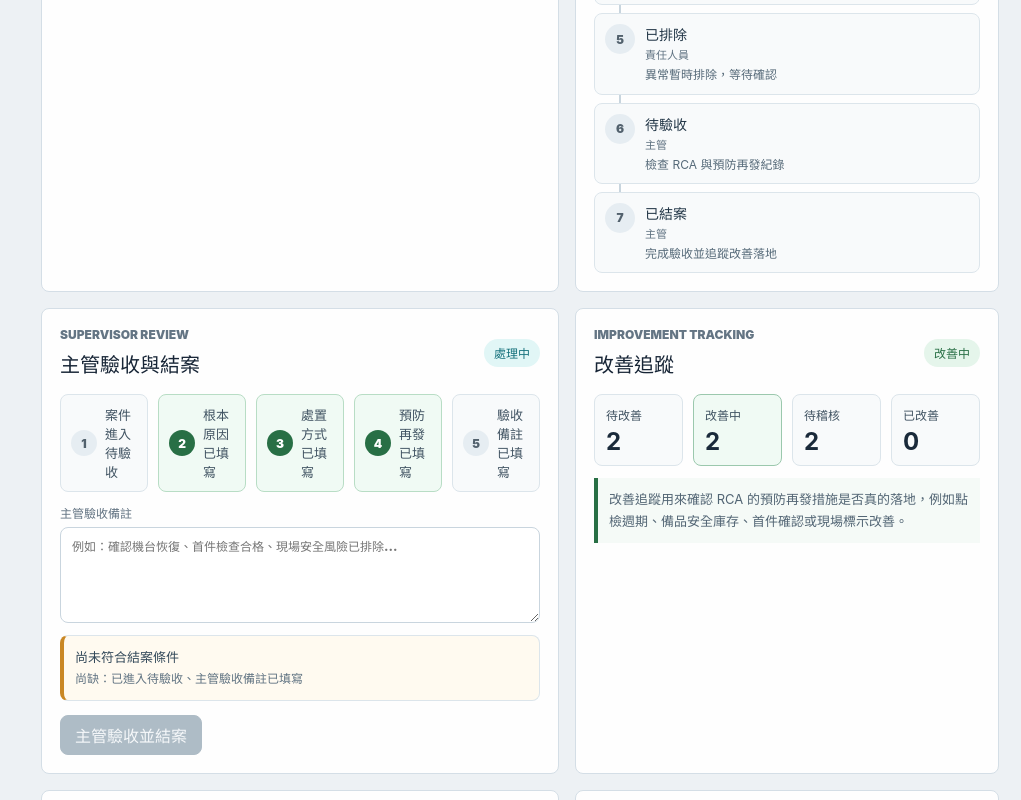
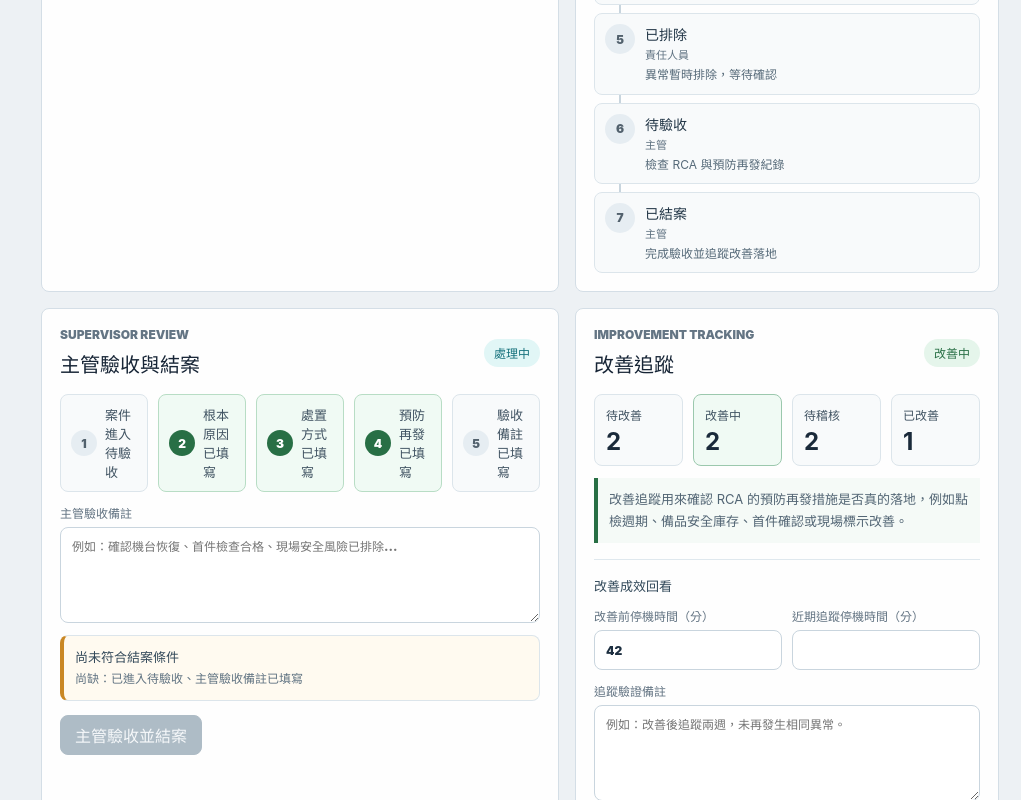
Before and after one commit to seanlu0503/factory-incident-dispatch-system, a React (Vite) app: page / in a window 1280 px wide. Shown: the part 2000-2800 px from the top of the page, without its empty margins (259-1280 px from the left). Built offline with nearby package versions, Linux system fonts and the light colour scheme.

Commit message:
Add improvement effectiveness tracking

```diff
--- a/src/App.jsx
+++ b/src/App.jsx
@@ -1,7 +1,7 @@
 import { useEffect, useMemo, useState } from "react";
 
 const statusFlow = ["待確認", "已派工", "處理中", "待料", "已排除", "待驗收", "已結案"];
-const STORAGE_KEY = "factory-incident-dispatch-system:v4";
+const STORAGE_KEY = "factory-incident-dispatch-system:v5";
 
 const severityMeta = {
   一般: { tone: "slate", score: 1, slaMinutes: 480 },
@@ -150,6 +150,32 @@ const initialIncidents = [
     reviewNote: "",
     improvementStatus: "改善中",
   },
+  {
+    id: "INC-260711-007",
+    time: "15:02",
+    line: "A 線",
+    machine: "CNC-03",
+    workOrder: "MO-260711-039",
+    type: "設備故障",
+    severity: "急件",
+    status: "已結案",
+    reporter: "林班長",
+    owner: "曾工程師",
+    downtime: 36,
+    description: "刀具壽命警示頻繁出現，造成加工站短暫停機與首件確認等待。",
+    cause: "刀具壽命參數未依材料批次調整，預警門檻設定過晚。",
+    action: "調整刀具壽命參數，完成首件確認並更新加工站設定。",
+    prevention: "每週回看刀具使用紀錄，材料批次變更時同步確認預警門檻。",
+    reviewNote: "連續兩週未再出現相同警示，抽查加工尺寸正常，主管驗收通過。",
+    improvementStatus: "已改善",
+    baselineDowntime: 36,
+    recentDowntime: 10,
+    followUpNote: "改善後兩週追蹤，同類警示造成的累計停機時間由 36 分降至 10 分。",
+    closure: {
+      result: "驗收通過，異常已排除",
+      closedAt: "07/11 15:48",
+    },
+  },
 ];
 
 const emptyDraft = {
@@ -293,6 +319,9 @@ function ensureHistory(incident) {
     reviewNote: "",
     improvementStatus: "待改善",
     closure: null,
+    baselineDowntime: incident.downtime ?? 0,
+    recentDowntime: null,
+    followUpNote: "",
     ...incident,
   };
 
@@ -335,6 +364,23 @@ function getClosureChecks(incident) {
     { label: "預防再發已填寫", complete: Boolean(incident.prevention?.trim()) },
     { label: "主管驗收備註已填寫", complete: Boolean(incident.reviewNote?.trim()) },
   ];
+}
+
+function getImprovementImpact(incident) {
+  const baseline = Number(incident.baselineDowntime);
+  const recent = incident.recentDowntime;
+  if (!Number.isFinite(baseline) || recent === null || recent === "") return null;
+
+  const latest = Number(recent);
+  if (!Number.isFinite(latest)) return null;
+
+  const difference = baseline - latest;
+  return {
+    baseline,
+    latest,
+    difference,
+    rate: baseline > 0 ? Math.round((difference / baseline) * 100) : 0,
+  };
 }
 
 function loadIncidents() {
@@ -426,6 +472,23 @@ export function App() {
       acc[item.improvementStatus] = (acc[item.improvementStatus] ?? 0) + 1;
       return acc;
     }, {});
+  }, [incidents]);
+
+  const improvementAnalytics = useMemo(() => {
+    const completed = incidents.filter((item) => item.status === "已結案").length;
+    const active = incidents.filter((item) => item.improvementStatus !== "已改善").length;
+    const impacts = incidents.map(getImprovementImpact).filter(Boolean);
+    const reducedMinutes = impacts.reduce((sum, item) => sum + Math.max(item.difference, 0), 0);
+    const typeCounts = incidents.reduce((acc, item) => {
+      acc[item.type] = (acc[item.type] ?? 0) + 1;
+      return acc;
+    }, {});
+    const recurring = Object.entries(typeCounts)
+      .filter(([, count]) => count > 1)
+      .map(([label, count]) => ({ label, count }))
+      .sort((a, b) => b.count - a.count);
+
+    return { completed, active, impacts, reducedMinutes, recurring };
   }, [incidents]);
 
   function updateSelected(patch) {
@@ -543,6 +606,27 @@ export function App() {
     );
   }
 
+  function recordImprovementEffect() {
+    const impact = getImprovementImpact(selected);
+    if (!impact) return;
+
+    setIncidents((current) =>
+      current.map((item) =>
+        item.id === selected.id
+          ? appendHistory(
+              item,
+              createHistory({
+                action: "記錄改善成效",
+                actor: "主管",
+                status: item.status,
+                note: `近期停機 ${impact.latest} 分；相較改善前 ${impact.baseline} 分，${impact.difference >= 0 ? "減少" : "增加"} ${Math.abs(impact.difference)} 分。`,
+              }),
+            )
+          : item,
+      ),
+    );
+  }
+
   function resetDemo() {
     const restored = initialIncidents.map(ensureHistory);
     setIncidents(restored);
@@ -592,6 +676,7 @@ export function App() {
   const closureChecks = getClosureChecks(selected);
   const canClose = closureChecks.every((check) => check.complete) && selected.status !== "已結案";
   const remainingChecks = closureChecks.filter((check) => !check.complete);
+  const selectedImpact = getImprovementImpact(selected);
 
   return (
     <main className="app-shell">
@@ -610,6 +695,7 @@ export function App() {
           <a href="#rules">流程規則</a>
           <a href="#review">主管驗收</a>
           <a href="#improvement">改善追蹤</a>
+          <a href="#effectiveness">成效回看</a>
           <a href="#rca">RCA 紀錄</a>
           <a href="#analytics">異常分析</a>
         </nav>
@@ -993,6 +1079,48 @@ export function App() {
             <p className="improvement-note">
               改善追蹤用來確認 RCA 的預防再發措施是否真的落地，例如點檢週期、備品安全庫存、首件確認或現場標示改善。
             </p>
+            <div className="effectiveness-form">
+              <div className="effectiveness-heading">
+                <strong>改善成效回看</strong>
+                {selectedImpact && (
+                  <span className={selectedImpact.difference >= 0 ? "positive" : "negative"}>
+                    {selectedImpact.difference >= 0 ? "減少" : "增加"} {Math.abs(selectedImpact.difference)} 分
+                    {selectedImpact.baseline > 0 ? `（${Math.abs(selectedImpact.rate)}%）` : ""}
+                  </span>
+                )}
+              </div>
+              <div className="effectiveness-fields">
+                <label>
+                  改善前停機時間（分）
+                  <input
+                    type="number"
+                    min="0"
+                    value={selected.baselineDowntime ?? 0}
+                    onChange={(event) => updateSelected({ baselineDowntime: Number(event.target.value) || 0 })}
+                  />
+                </label>
+                <label>
+                  近期追蹤停機時間（分）
+                  <input
+                    type="number"
+                    min="0"
+                    value={selected.recentDowntime ?? ""}
+                    onChange={(event) => updateSelected({ recentDowntime: event.target.value === "" ? null : Number(event.target.value) })}
+                  />
+                </label>
+              </div>
+              <label className="full-field">
+                追蹤驗證備註
+                <textarea
+                  value={selected.followUpNote ?? ""}
+                  onChange={(event) => updateSelected({ followUpNote: event.target.value })}
+                  placeholder="例如：改善後追蹤兩週，未再發生相同異常。"
+                />
+              </label>
+              <button type="button" className="secondary-button" onClick={recordImprovementEffect} disabled={!selectedImpact}>
+                記錄改善成效
+              </button>
+            </div>
           </section>
 
           <section className="panel" id="rca">
@@ -1047,6 +1175,40 @@ export function App() {
                 </div>
               ))}
             </div>
+            <div className="effectiveness-summary" id="effectiveness">
+              <div className="panel-heading">
+                <div>
+                  <p className="section-label">Improvement Effectiveness</p>
+                  <h3>改善成效摘要</h3>
+                </div>
+              </div>
+              <div className="effectiveness-kpis">
+                <article>
+                  <span>已結案案件</span>
+                  <strong>{improvementAnalytics.completed}</strong>
+                </article>
+                <article>
+                  <span>仍需改善追蹤</span>
+                  <strong>{improvementAnalytics.active}</strong>
+                </article>
+                <article>
+                  <span>已驗證減少停機</span>
+                  <strong>{improvementAnalytics.reducedMinutes}分</strong>
+                </article>
+              </div>
+              <div className="recurring-list">
+                <strong>重複異常類型</strong>
+                {improvementAnalytics.recurring.length ? (
+                  <div>
+                    {improvementAnalytics.recurring.map((item) => (
+                      <span key={item.label}>{item.label} {item.count} 件</span>
+                    ))}
+                  </div>
+                ) : (
+                  <p>目前沒有重複發生的異常類型。</p>
+                )}
+              </div>
+            </div>
           </section>
         </section>
       </section>
--- a/src/styles.css
+++ b/src/styles.css
@@ -891,6 +891,116 @@ textarea {
   padding: 11px;
 }
 
+.effectiveness-form {
+  margin-top: 16px;
+  border-top: 1px solid #dfe8ee;
+  padding-top: 16px;
+}
+
+.effectiveness-heading {
+  display: flex;
+  align-items: center;
+  justify-content: space-between;
+  gap: 12px;
+  color: #314859;
+  font-size: 13px;
+}
+
+.effectiveness-heading span {
+  border-radius: 999px;
+  padding: 5px 8px;
+  font-size: 12px;
+  font-weight: 900;
+}
+
+.effectiveness-heading .positive {
+  background: #e5f5eb;
+  color: #286f45;
+}
+
+.effectiveness-heading .negative {
+  background: #fee8e5;
+  color: #a7352e;
+}
+
+.effectiveness-fields,
+.effectiveness-kpis {
+  display: grid;
+  grid-template-columns: repeat(2, minmax(0, 1fr));
+  gap: 10px;
+  margin-top: 12px;
+}
+
+.effectiveness-summary {
+  margin-top: 22px;
+  border-top: 1px solid #dfe8ee;
+  padding-top: 18px;
+}
+
+.effectiveness-kpis {
+  grid-template-columns: repeat(3, minmax(0, 1fr));
+}
+
+.effectiveness-kpis article {
+  border: 1px solid #dce5eb;
+  border-radius: 8px;
+  background: #f8fafb;
+  padding: 12px;
+}
+
+.effectiveness-kpis span,
+.effectiveness-kpis strong {
+  display: block;
+}
+
+.effectiveness-kpis span {
+  color: #607382;
+  font-size: 12px;
+  font-weight: 900;
+}
+
+.effectiveness-kpis strong {
+  margin-top: 7px;
+  color: #1a2a3a;
+  font-size: 24px;
+  line-height: 1;
+}
+
+.recurring-list {
+  display: grid;
+  gap: 9px;
+  margin-top: 14px;
+  border-left: 4px solid #c98724;
+  background: #fffaf0;
+  padding: 11px;
+}
+
+.recurring-list > strong {
+  color: #6f541d;
+  font-size: 13px;
+}
+
+.recurring-list div {
+  display: flex;
+  flex-wrap: wrap;
+  gap: 7px;
+}
+
+.recurring-list span {
+  border-radius: 999px;
+  background: #fff2d9;
+  color: #8f5d11;
+  font-size: 12px;
+  font-weight: 900;
+  padding: 6px 8px;
+}
+
+.recurring-list p {
+  margin: 0;
+  color: #607382;
+  font-size: 12px;
+}
+
 .chart-block {
   display: grid;
   gap: 11px;
@@ -973,7 +1083,8 @@ textarea {
 
   .sla-rule-grid,
   .improvement-board,
-  .review-checklist {
+  .review-checklist,
+  .effectiveness-kpis {
     grid-template-columns: repeat(2, minmax(0, 1fr));
   }
 }
@@ -1011,7 +1122,9 @@ textarea {
   .assign-row,
   .review-checklist,
   .sla-rule-grid,
-  .improvement-board {
+  .improvement-board,
+  .effectiveness-fields,
+  .effectiveness-kpis {
     grid-template-columns: 1fr;
   }
 
```
